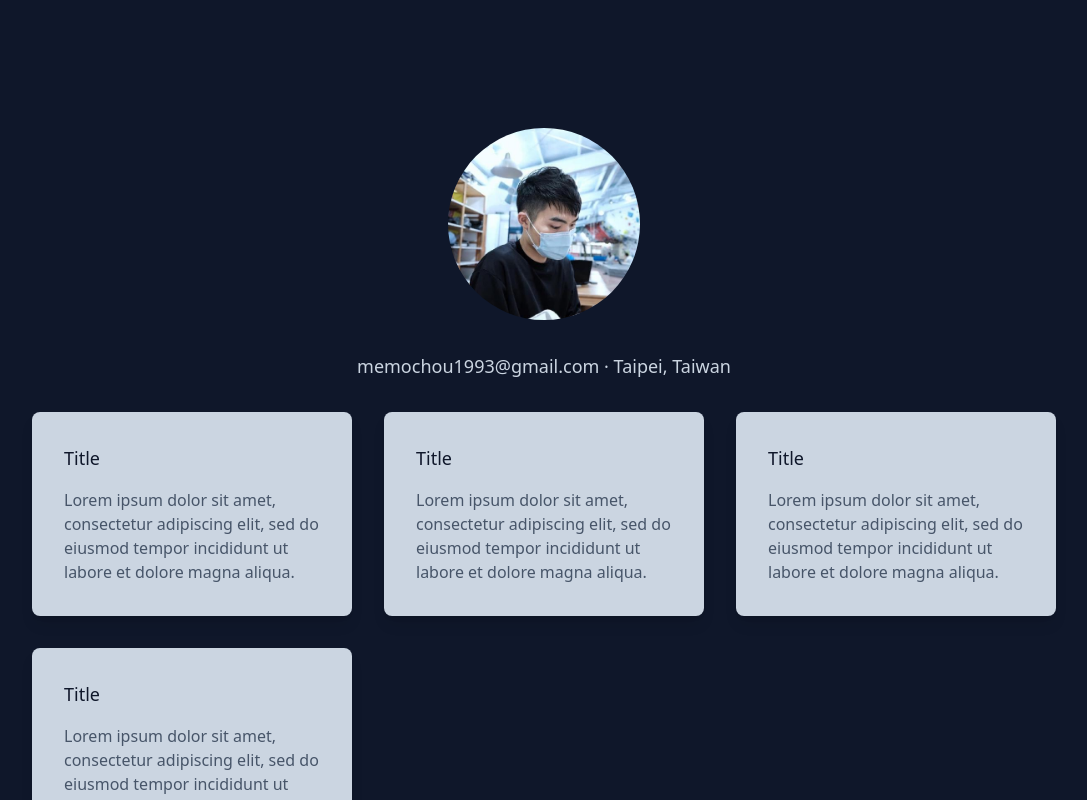
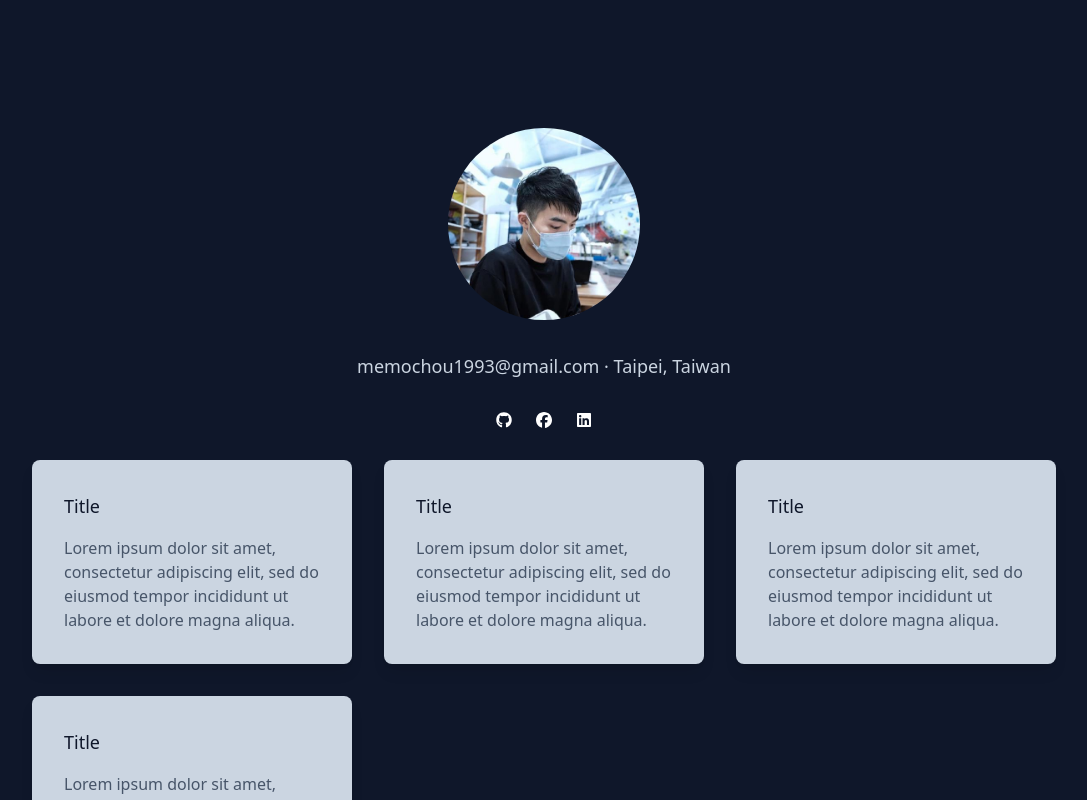
Before and after one commit to memochou1993/portfolio-next, a Next.js app: page / in a window 1280 px wide. Shown: the top 800 px of the page, without its empty margins (96-1183 px from the left). Built offline with nearby package versions, Linux system fonts and the light colour scheme.

Commit message:
Add icons

```diff
--- a/components/Card.jsx
+++ b/components/Card.tsx
@@ -1,3 +1,5 @@
+import React from 'react';
+
 export default function Card() {
   return (
     <div className="p-8 rounded-lg shadow-lg dark:bg-slate-300">
--- a/components/Portfolio.tsx
+++ b/components/Portfolio.tsx
@@ -1,6 +1,8 @@
 import React from 'react';
 import Image from 'next/image';
 import Card from '@/components/Card';
+import { FontAwesomeIcon } from '@fortawesome/react-fontawesome';
+import { faGithub, faFacebook, faLinkedin } from '@fortawesome/free-brands-svg-icons';
 
 export default function Portfolio() {
   return (
@@ -19,6 +21,11 @@ export default function Portfolio() {
               Taipei, Taiwan
             </span>
           </div>
+          <div className="flex justify-center mb-8">
+            <FontAwesomeIcon icon={faGithub} width="24" color="white" className="mx-2" />
+            <FontAwesomeIcon icon={faFacebook} width="24" color="white" className="mx-2" />
+            <FontAwesomeIcon icon={faLinkedin} width="24" color="white" className="mx-2" />
+          </div>
           <div className="grid grid-cols-1 gap-4 md:grid-cols-2 lg:grid-cols-3 md:gap-6 lg:gap-8">
             <Card />
             <Card />
--- a/package.json
+++ b/package.json
@@ -9,9 +9,10 @@
     "lint": "next lint"
   },
   "dependencies": {
+    "@fortawesome/free-brands-svg-icons": "^6.2.1",
+    "@fortawesome/react-fontawesome": "^0.2.0",
     "eslint": "^8.27.0",
     "eslint-config-airbnb": "^19.0.4",
-    "eslint-config-airbnb-typescript": "^17.0.0",
     "eslint-config-next": "^13.0.4",
     "next": "13.0.4",
     "react": "18.2.0",
```
Also changed, not shown: .eslintrc.js, 1 other file (tests, documents, lock files or other folders).
